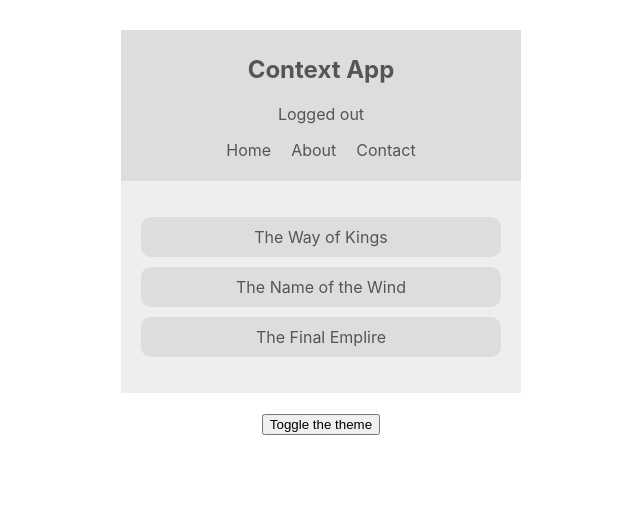
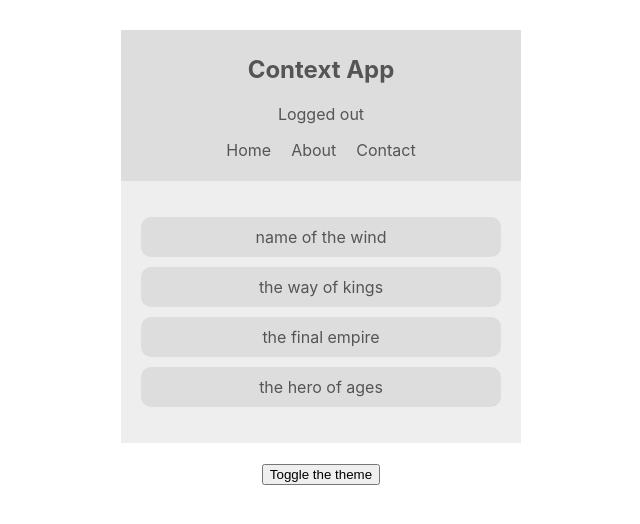
Before and after one commit to songwright/netninja-react-context-hooks-tutorial, a React (Create React App) app: page / in a window 1280 px wide. Shown: the top 524 px of the page, without its empty margins (319-959 px from the left). Built offline with nearby package versions, Linux system fonts and the light colour scheme.

Commit message:
Imported BookContext into BookList

```diff
--- a/src/components/BookList.js
+++ b/src/components/BookList.js
@@ -1,15 +1,19 @@
 import React, { useContext } from 'react';
 import { ThemeContext } from '../contexts/ThemeContext';
+import { BookContext } from '../contexts/BookContext';
 
 const BookList = () => {
-  const {isLightTheme, light, dark} = useContext(ThemeContext);
+  const { isLightTheme, light, dark } = useContext(ThemeContext);
+  const { books } = useContext(BookContext);
   const theme = isLightTheme ? light : dark;
   return (
     <div className='book-list' style={{ color: theme.color, background: theme.bg}}>
       <ul>
-        <li style={{ background: theme.ui }}>The Way of Kings</li>
-        <li style={{ background: theme.ui }}>The Name of the Wind</li>
-        <li style={{ background: theme.ui }}>The Final Emplire</li>
+        {books.map(book => {
+          return (
+            <li key={book.id} style={{ background: theme.ui }}>{ book.title }</li>
+          )
+        })}
       </ul>
     </div>
   );
```
